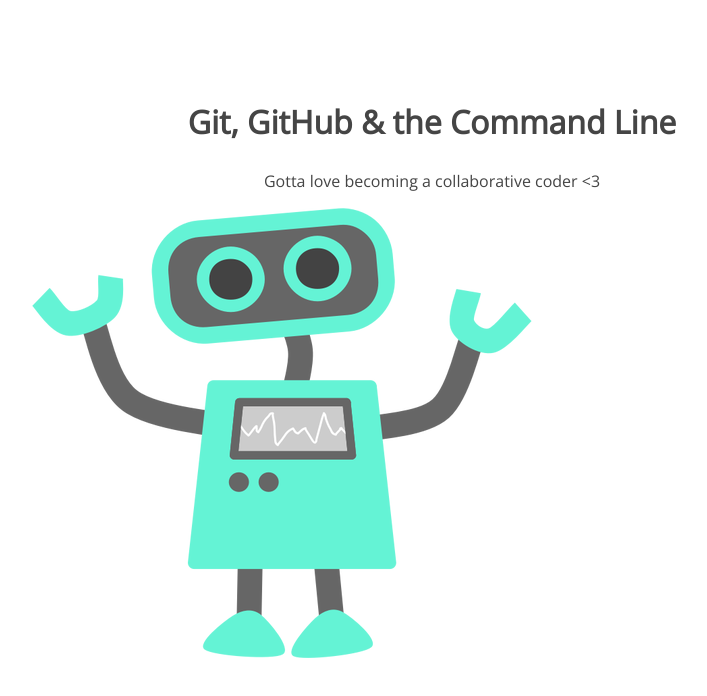
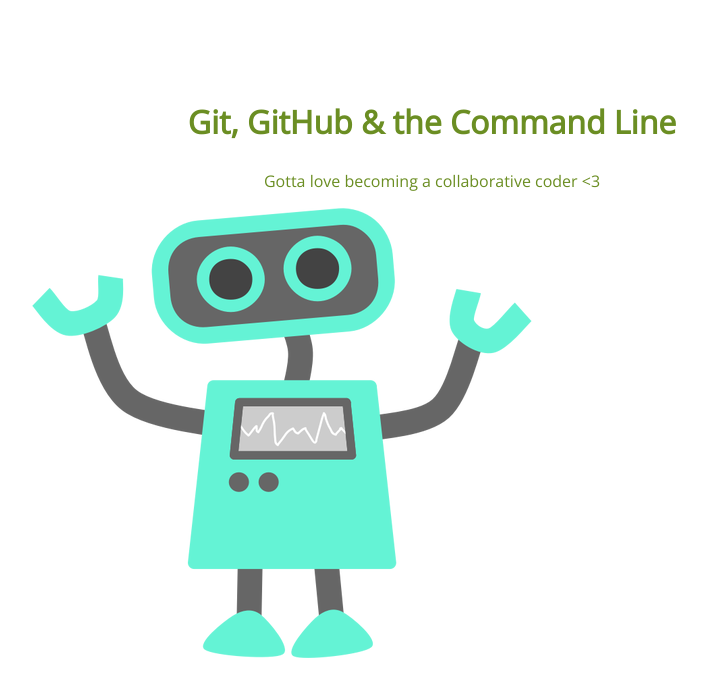
Before and after one commit to greenwarrior/105-project, a plain HTML site: page 105-project-master/index.html in a window 1280 px wide. Shown: the whole page, without its empty margins (208-915 px from the left). Drawn offline with nearby package versions, Linux system fonts and the light colour scheme.

Commit message:
Change h1 color

```diff
--- a/105-project-master/css/style.css
+++ b/105-project-master/css/style.css
@@ -5,7 +5,7 @@ section {
 section h1,
 section p {
 	text-align: center;
-	color: #454545;
+	color: #6B8E23;
 }
 section h1 {
 	font: 32px 'Open Sans';
```
